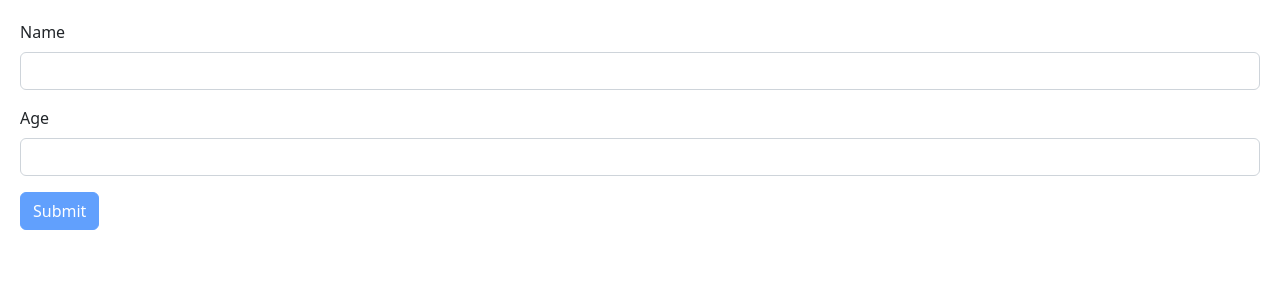
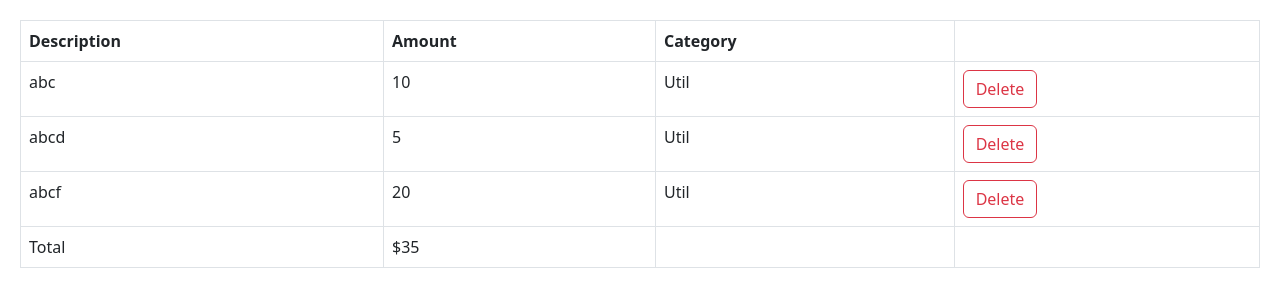
Before and after one commit to ishara9/ReactPOC, a React (Vite) app: page / in a window 1280 px wide. Shown: the top 306 px of the page. Built offline with nearby package versions, Linux system fonts and the light colour scheme.

Commit message:
ExpenseTrack project 1 - expense list

```diff
--- a/src/App.tsx
+++ b/src/App.tsx
@@ -3,8 +3,16 @@
 import ExpandableText from "./components/ExpandableText";
 import Form from "./components/Form/Form";
 import MyDocument from "./components/ReactPDF/ReactPDFTool";
+import ExpenseList from "./expense-tracker/components/ExpenseList";
+import { useState } from "react";
 
 function App() {
+  const [expenses, setExpenses] = useState([
+    { id: 1, description: "abc", amount: 10, category: "Util" },
+    { id: 2, description: "abcd", amount: 5, category: "Util" },
+    { id: 3, description: "abcf", amount: 20, category: "Util" },
+  ]);
+
   return (
     <>
       {/* <ExpandableText maxChars={20}>
@@ -20,10 +28,16 @@
         Velit, quaerat eligendi architecto quibusdam provident quis quidem fugit
         totam vitae odio dolorem.
       </ExpandableText> */}
-      <Form />
+      {/* <Form /> */}
       {/* <PDFViewer>
         <MyDocument />
       </PDFViewer> */}
+      <div>
+        <ExpenseList
+          expenses={expenses}
+          onDelete={(id: number) => setExpenses(expenses.filter(e=> e.id !== id))}
+        ></ExpenseList>
+      </div>
     </>
   );
 }
--- /dev/null
+++ b/src/expense-tracker/components/ExpenseList.tsx
@@ -0,0 +1,56 @@
+import React from "react";
+
+interface Expense {
+  id: number;
+  description: string;
+  amount: number;
+  category: string;
+}
+
+interface Props {
+  expenses: Expense[];
+  onDelete: (id: number) => void;
+}
+
+const ExpenseList = ({ expenses, onDelete }: Props) => {
+  return (
+    <table className="table table-bordered">
+      <thead>
+        <tr>
+          <th>Description</th>
+          <th>Amount</th>
+          <th>Category</th>
+          <th></th>
+        </tr>
+      </thead>
+      <tbody>
+        {expenses.map((expense) => (
+          <tr key={expense.id}>
+            <td> {expense.description}</td>
+            <td> {expense.amount}</td>
+            <td> {expense.category}</td>
+            <td>
+              <button
+                className="btn btn-outline-danger"
+                onClick={() => onDelete(expense.id)}
+              >
+                Delete
+              </button>
+            </td>
+          </tr>
+        ))}
+      </tbody>
+
+      <tfoot>
+        <tr>
+          <td>Total</td>
+          <td>${expenses.reduce((acc, expense) => expense.amount + acc, 0)}</td>
+          <td></td>
+          <td></td>
+        </tr>
+      </tfoot>
+    </table>
+  );
+};
+
+export default ExpenseList;
```
